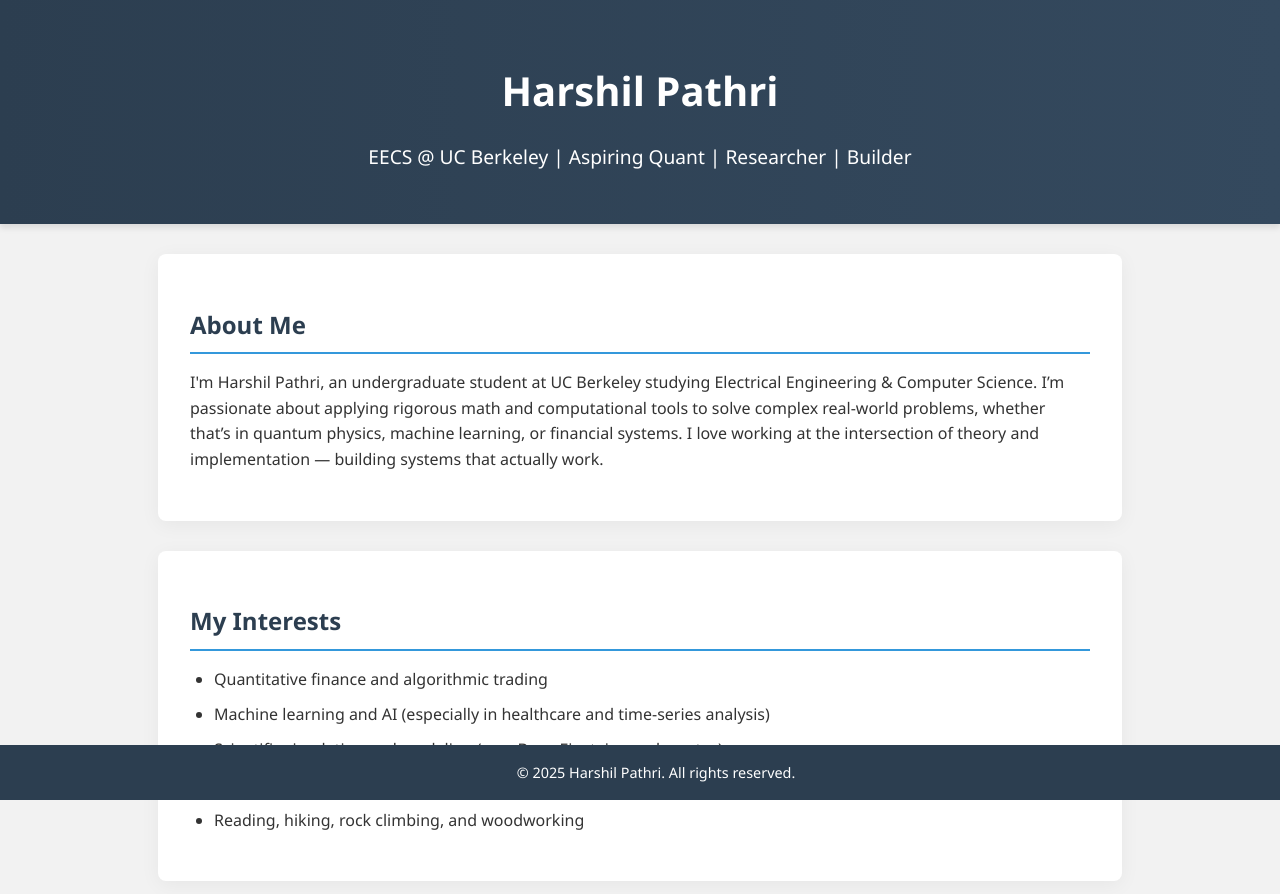
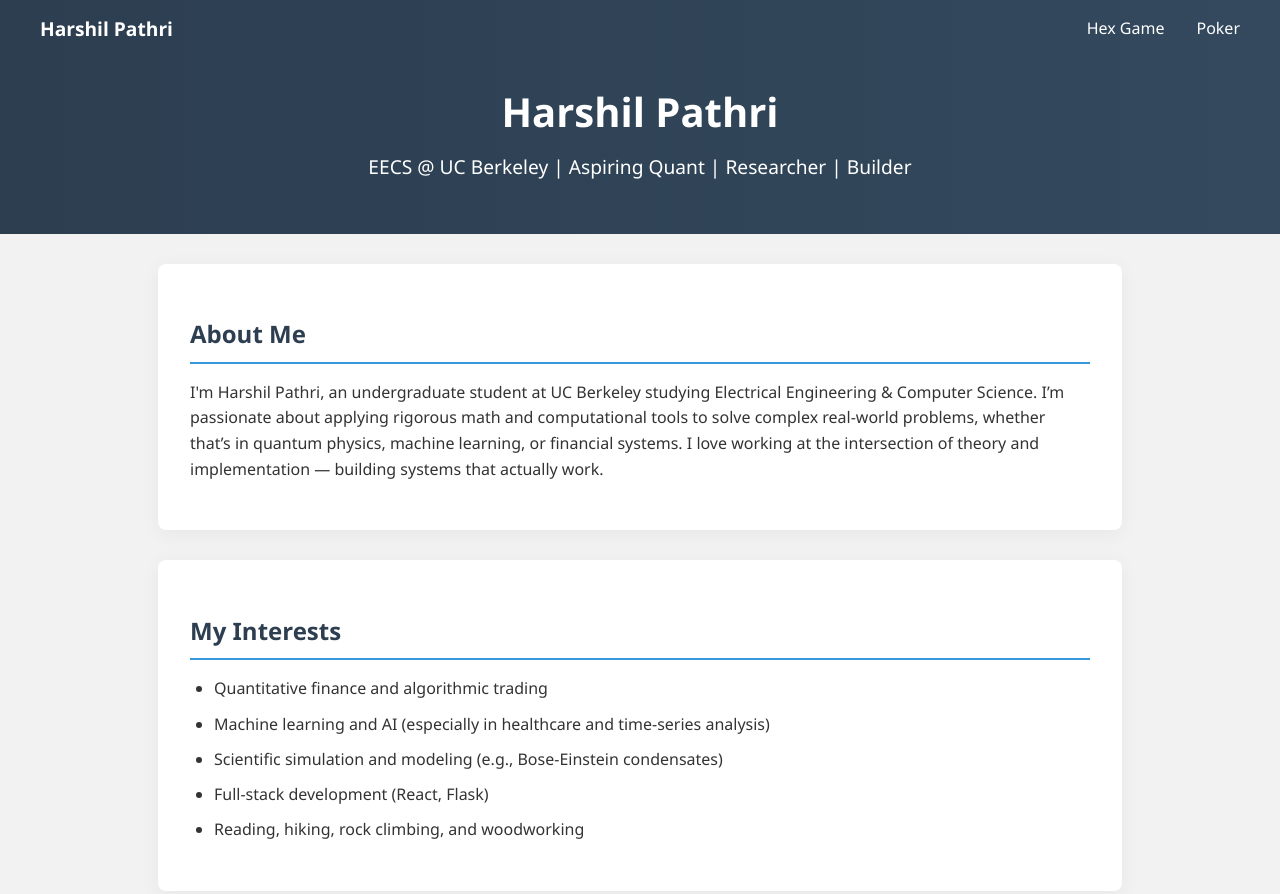
Before and after one commit to harshilpathri/harshilpathri.github.io, a plain HTML site: page index.html in a window 1280 px wide. Shown: the top 894 px of the page. Drawn offline with Linux system fonts and the light colour scheme.

Commit message:
added navbar

```diff
--- a/index.html
+++ b/index.html
@@ -10,10 +10,24 @@
 
 <body>
 
+    <nav class="top-nav">
+    <div class="nav-container" style="justify-content: space-between; width: 100%;">
+        <div class="brand"><a href="/">Harshil Pathri</a></div>
+        <div class="nav-links">
+            <a href="/hexGame">Hex Game</a>
+            <a href="/poker">Poker</a>
+        </div>
+    </div>
+</nav>
+
+
+
+
     <header>
         <h1>Harshil Pathri</h1>
         <p>EECS @ UC Berkeley | Aspiring Quant | Researcher | Builder</p>
     </header>
+
 
     <section>
         <h2>About Me</h2>
@@ -53,9 +67,6 @@
         </p>
     </section>
 
-    <footer>
-        &copy; 2025 Harshil Pathri. All rights reserved.
-    </footer>
 
 </body>
 
--- a/style.css
+++ b/style.css
@@ -13,16 +13,16 @@ header {
     background: linear-gradient(to right, #2c3e50, #34495e);
     color: white;
     text-align: center;
-    padding: 2rem 1rem;
-    box-shadow: 0 4px 6px rgba(0, 0, 0, 0.1);
+    padding: 1.25rem 2rem 2rem 2rem; /* reduced top padding */
 }
 
 header h1 {
-    margin-bottom: 0.3rem;
+    margin: 0;
     font-size: 2.5rem;
 }
 
 header p {
+    margin-top: 0.5rem;
     font-size: 1.2rem;
     font-weight: 300;
 }
@@ -100,3 +100,54 @@ a {
 a:hover {
     text-decoration: underline;
 }
+
+/* NAVBAR - preserve dark theme but flatten the look */
+.top-nav {
+    background: linear-gradient(to right, #2c3e50, #34495e); /* dark blue */
+    padding: 0.75rem 2rem;
+    display: flex;
+    align-items: center;
+    box-shadow: 0 2px 4px rgba(0, 0, 0, 0.1);
+    font-family: 'Segoe UI', Tahoma, Geneva, Verdana, sans-serif;
+    font-size: 1rem;
+    margin-bottom: 0;
+}
+
+.nav-container {
+    display: flex;
+    gap: 32px;
+}
+
+.nav-container a {
+    color: white;
+    text-decoration: none;
+    font-weight: 500;
+    padding: 4px 0;
+    border-bottom: 2px solid transparent;
+    transition: border-color 0.2s ease, color 0.2s ease;
+}
+
+.nav-container a:hover {
+    border-bottom: 2px solid #3498db;
+    color: #3498db;
+}
+
+.nav-container {
+    display: flex;
+    align-items: center;
+    gap: 32px;
+    max-width: 1200px;
+    margin: 0 auto;
+}
+
+.brand a {
+    color: white;
+    font-weight: bold;
+    text-decoration: none;
+    font-size: 1.2rem;
+}
+
+.nav-links {
+    display: flex;
+    gap: 32px;
+}
```
